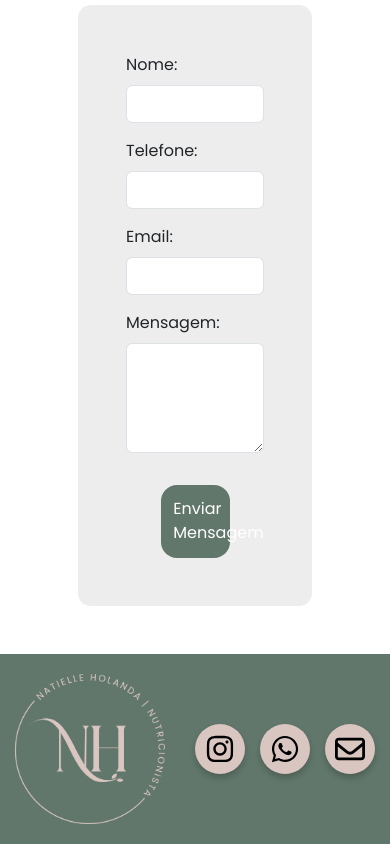
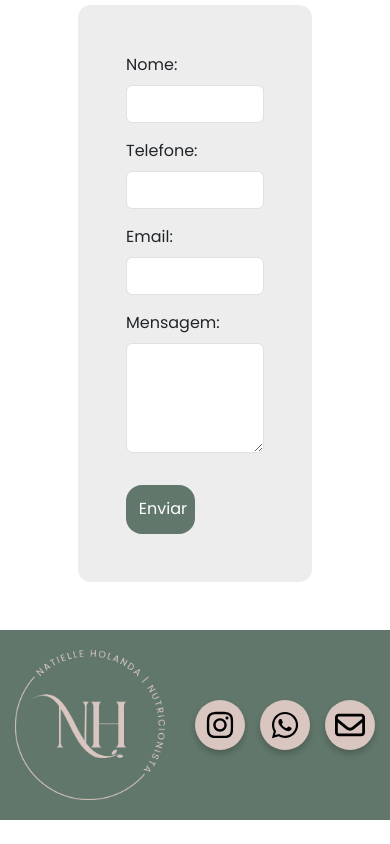
Before and after one commit to MichellMelo/landing-page-nutricionista, a Next.js app: page / in a window 390 px wide. Shown: the part 3467-4311 px from the top of the page. After the commit the page ends 4287 px from the top, so only its background shows below. Built offline with nearby package versions, Linux system fonts and the light colour scheme.

Commit message:
fix: button-contact

```diff
--- a/src/components/ContactForm.js
+++ b/src/components/ContactForm.js
@@ -128,9 +128,9 @@ export default function ContactForm() {
                         ></textarea>
                     </div>
                 </div>
-                <div className="d-flex justify-content-center">
+                <div className={`${styles["button-container"]} d-flex justify-content-center`}>
                     <button type="submit" className={`${styles.button}`}>
-                        Enviar Mensagem
+                        Enviar
                     </button>
                 </div>
             </form>
--- a/src/components/ContactForm.module.css
+++ b/src/components/ContactForm.module.css
@@ -62,3 +62,10 @@
 .alert.hidden {
   opacity: 0;
 }
+
+@media (max-width: 440px) {
+  .button-container {
+    display: flex;
+    justify-content: start !important;
+  }
+}
```
